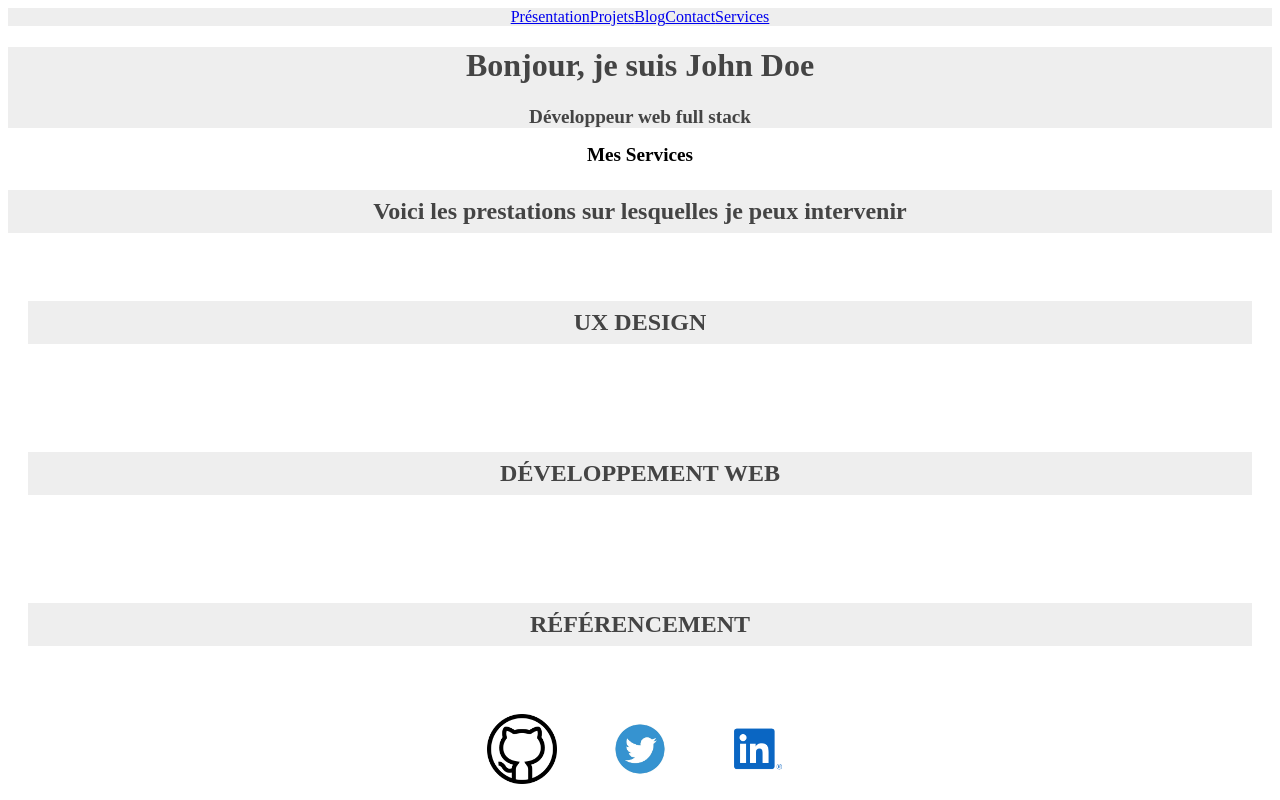
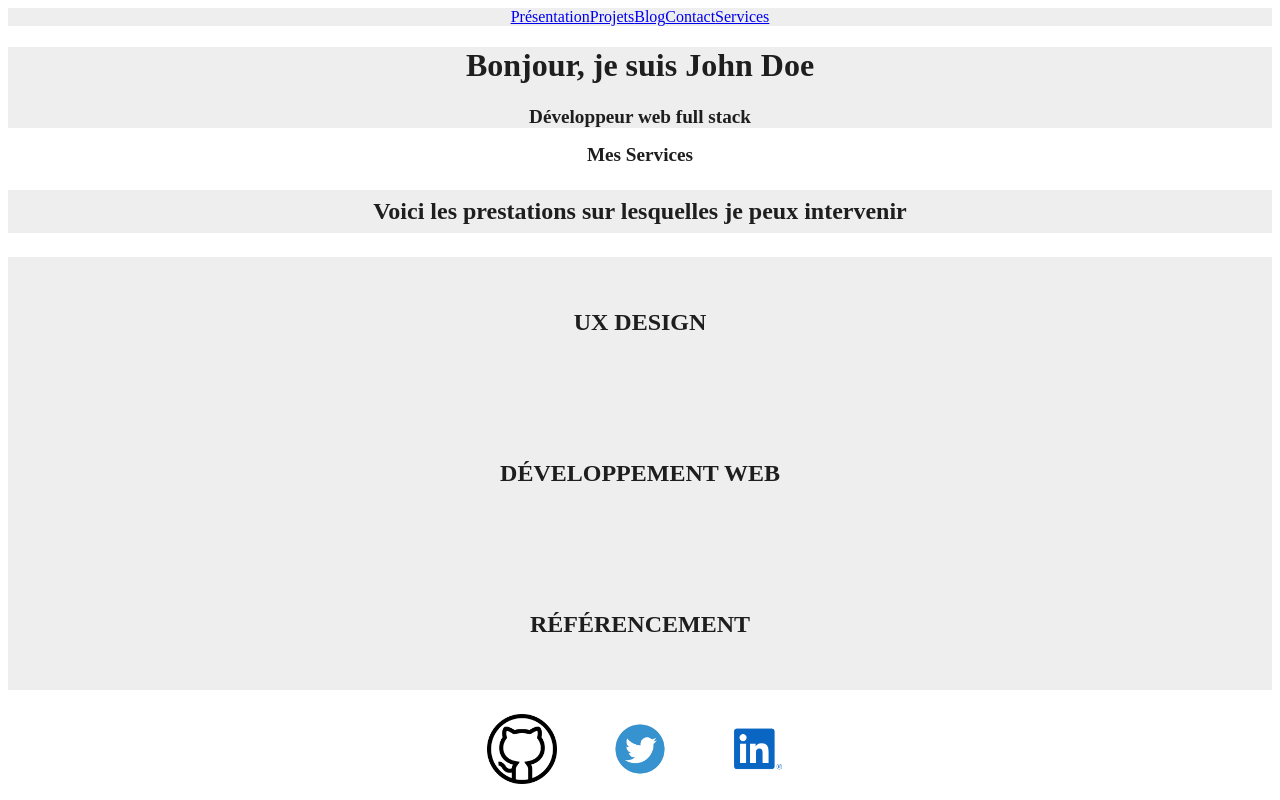
Before and after one commit to yleniastella11/mon-projet-react, a React (Vite) app: page /services in a window 1280 px wide. Shown: the top 800 px of the page. Built offline with nearby package versions, Linux system fonts and the light colour scheme.

Commit message:
modifications

```diff
--- a/src/components/Projects.css
+++ b/src/components/Projects.css
@@ -14,7 +14,7 @@ h3{
     text-align: center;
     font-size: x-large;
     padding: 0.5rem;
-    color: #444;
+    color: #1e1e1e;
     background-color: #EEE;
 }
 
--- a/src/components/Services.css
+++ b/src/components/Services.css
@@ -2,16 +2,17 @@
     display: flex;
     flex-direction: column;
     gap: 20px;
-    font-size: medium;
+    color: #444;
+    background-color: #EEE;
   }
 
   .service-card {
     padding: 20px;
     border-radius: 5px;
-    font-size: small;
   }
 
   h2 {
     text-align: center;
     font-size: larger;
+    color: #1e1e1e;
   }
--- a/src/components/header.jsx
+++ b/src/components/header.jsx
@@ -2,7 +2,7 @@ import React from 'react';
 
 const Header = () => {
   return (
-    <div style={{ color: '#444', backgroundColor: '#EEE', display: 'block', justifyContent: 'center', textAlign: 'center', pading: '1.5rem', }}>
+    <div style={{ color: '#1e1e1e', backgroundColor: '#EEE', display: 'block', justifyContent: 'center', textAlign: 'center', pading: '1.5rem', }}>
       <header>
         <div>
           <h1>Bonjour, je suis John Doe</h1>
```
